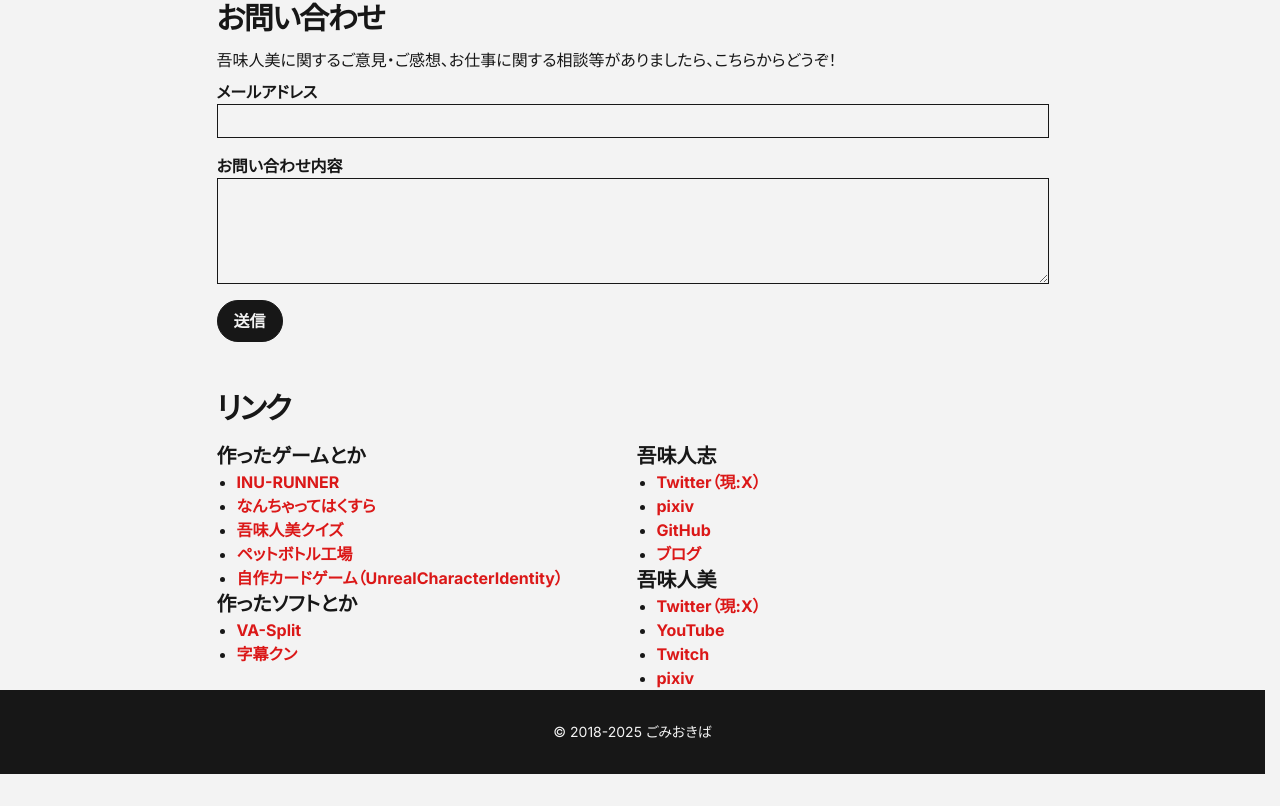
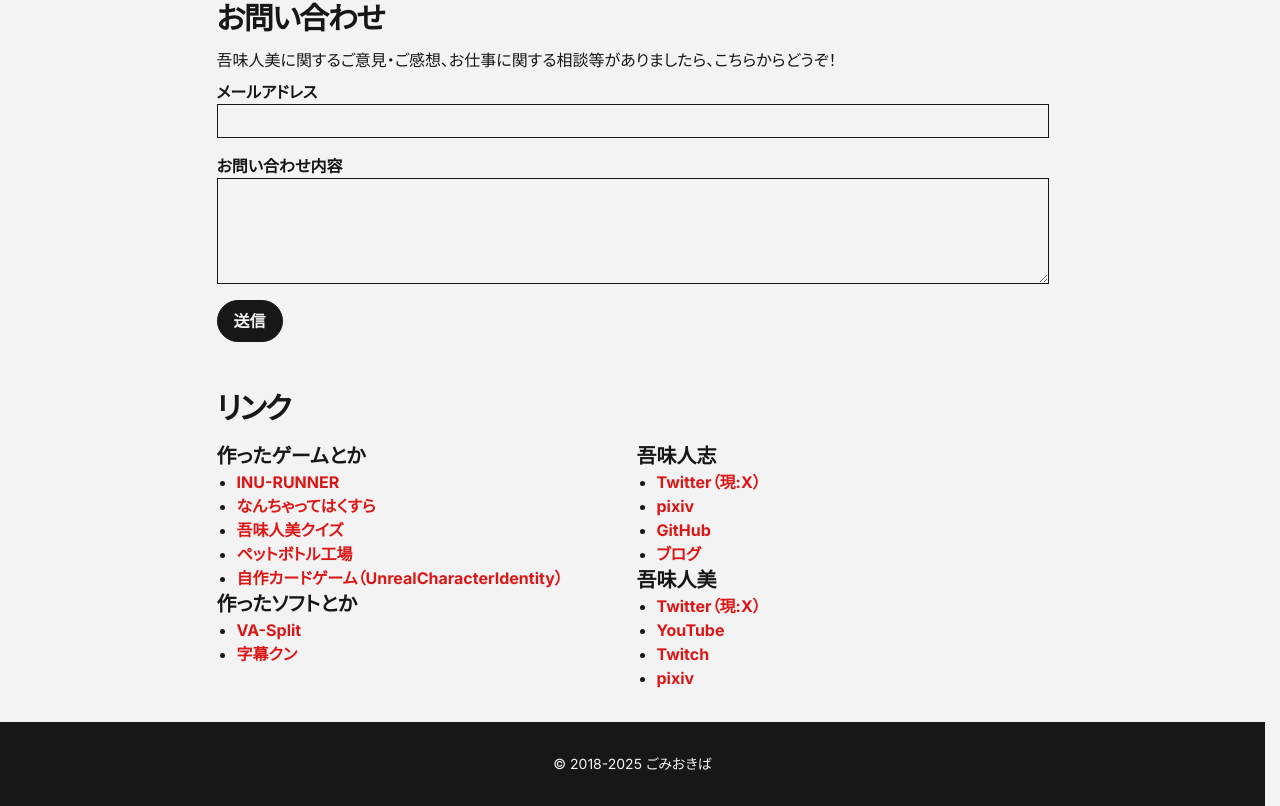
Before and after one commit to gomihitomi/gomiokiba-next, a Next.js app: page / in a window 1280 px wide. Shown: the part 3922-4728 px from the top of the page. Before the commit the page ends 4696 px from the top, so only its background shows below. Built offline with nearby package versions, Linux system fonts and the light colour scheme.

Commit message:
[fix]余白修正

```diff
--- a/src/app/page.tsx
+++ b/src/app/page.tsx
@@ -12,7 +12,7 @@ import { Profile } from "@/features/sections/profile";
 export default function Home() {
   return (
     <div>
-      <div className="pt-8 md:py-8">
+      <div className="pt-16 md:py-8">
         <Header />
       </div>
       <Navigation />
@@ -27,7 +27,7 @@ export default function Home() {
           <Links />
         </main>
       </div>
-      <footer className="bg-foreground text-background w-full text-center text-sm py-8">
+      <footer className="mt-8 bg-foreground text-background w-full text-center text-sm py-8">
         © 2018-2025 ごみおきば
       </footer>
       <BackToTopButton />
```
